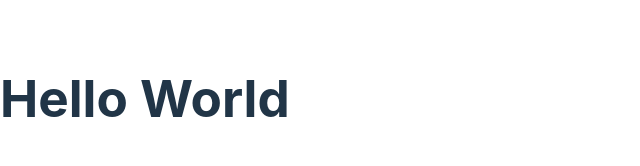
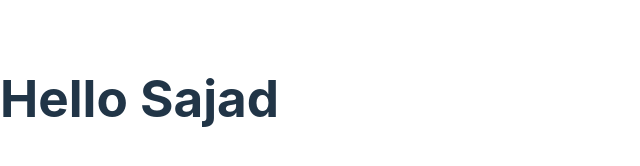
Before and after one commit to saji2000/react_tutorial, a React (Vite) app in the folder react-app/: page / in a window 1280 px wide. Shown: the part 302-468 px from the top of the page, without its empty margins (0-640 px from the left). Built offline with nearby package versions, Linux system fonts and the light colour scheme.

Commit message:
Hello with a variable passed

```diff
--- a/react-app/src/Message.tsx
+++ b/react-app/src/Message.tsx
@@ -1,5 +1,6 @@
 function Message(){
-    return <h1>Hello World</h1>;
+    const name = 'Sajad';
+    return <h1>Hello {name}</h1>;
 }
 
 export default Message;
```
